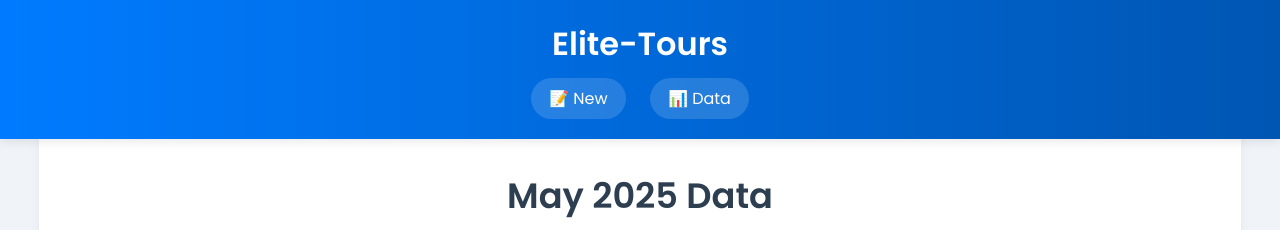
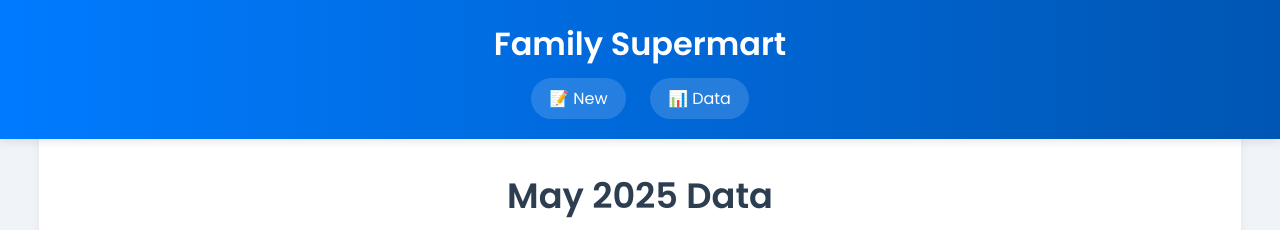
Before and after one commit to satishgore01/FamilySupermart, a plain HTML site: page index.html in a window 1280 px wide. Shown: the top 230 px of the page. Drawn offline with Linux system fonts and the light colour scheme.

Commit message:
Update index.html

```diff
--- a/index.html
+++ b/index.html
@@ -4,7 +4,7 @@
 <head>
   <meta charset="UTF-8">
   <meta name="viewport" content="width=device-width, initial-scale=1.0">
-  <title>Elite-Tours</title>
+  <title>Family Supermart </title>
   <link href="https://fonts.googleapis.com/css2?family=Poppins:wght@400;600&display=swap" rel="stylesheet">
   <style>
     /* General Styles */
@@ -126,7 +126,7 @@
 <body>
 
   <header>
-    <div class="site-name">Elite-Tours</div>
+    <div class="site-name">Family Supermart</div>
     <nav>
       <a href="#" onclick="showSection('form')">📝 New</a>
       <a href="#" onclick="showSection('data')">📊 Data</a>
```
